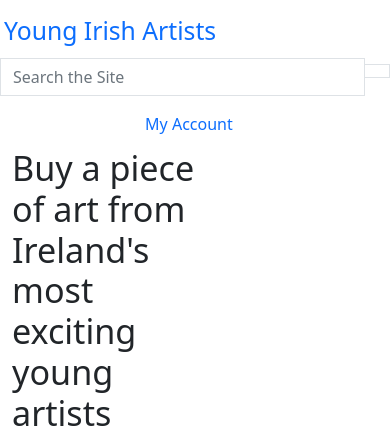
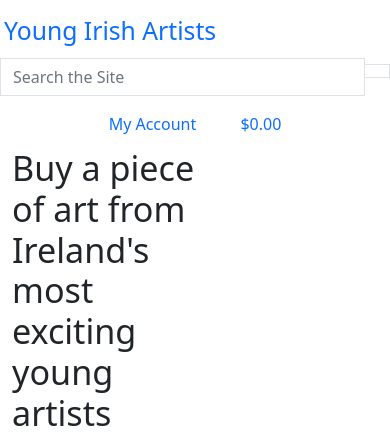
Before and after one commit to JHR1986/johnhenryroche-ms4-youngirishartists, a Django app: page / in a window 390 px wide. Shown: the top 435 px of the page. Run offline with Django 3.2, Linux system fonts and the light colour scheme.

Commit message:
Add logic for shopping cart

```diff
--- a/templates/base.html
+++ b/templates/base.html
@@ -79,7 +79,22 @@
                         {% endif %}
                     </div>
                 </li>
-                <li class="list-inline-item"></li>
+                <li class="list-inline-item">
+                    <a class="{% if grand_total %}text-primary font-weight-bold{% else %}text-black{% endif %} nav-link d-block d-lg-none"
+                        href="">
+                        <div class="text-center">
+                            <div><i class="fas fa-shopping-bag fa-lg"></i></div>
+                            <p class="my-0">
+                                {% if grand_total %}
+                                ${{ grand_total|floatformat:2 }}
+                                {% else %}
+                                $0.00
+                                {% endif %}
+                            </p>
+                        </div>
+                    </a>
+
+                </li>
             </ul>
         </div>
     </div>
```
